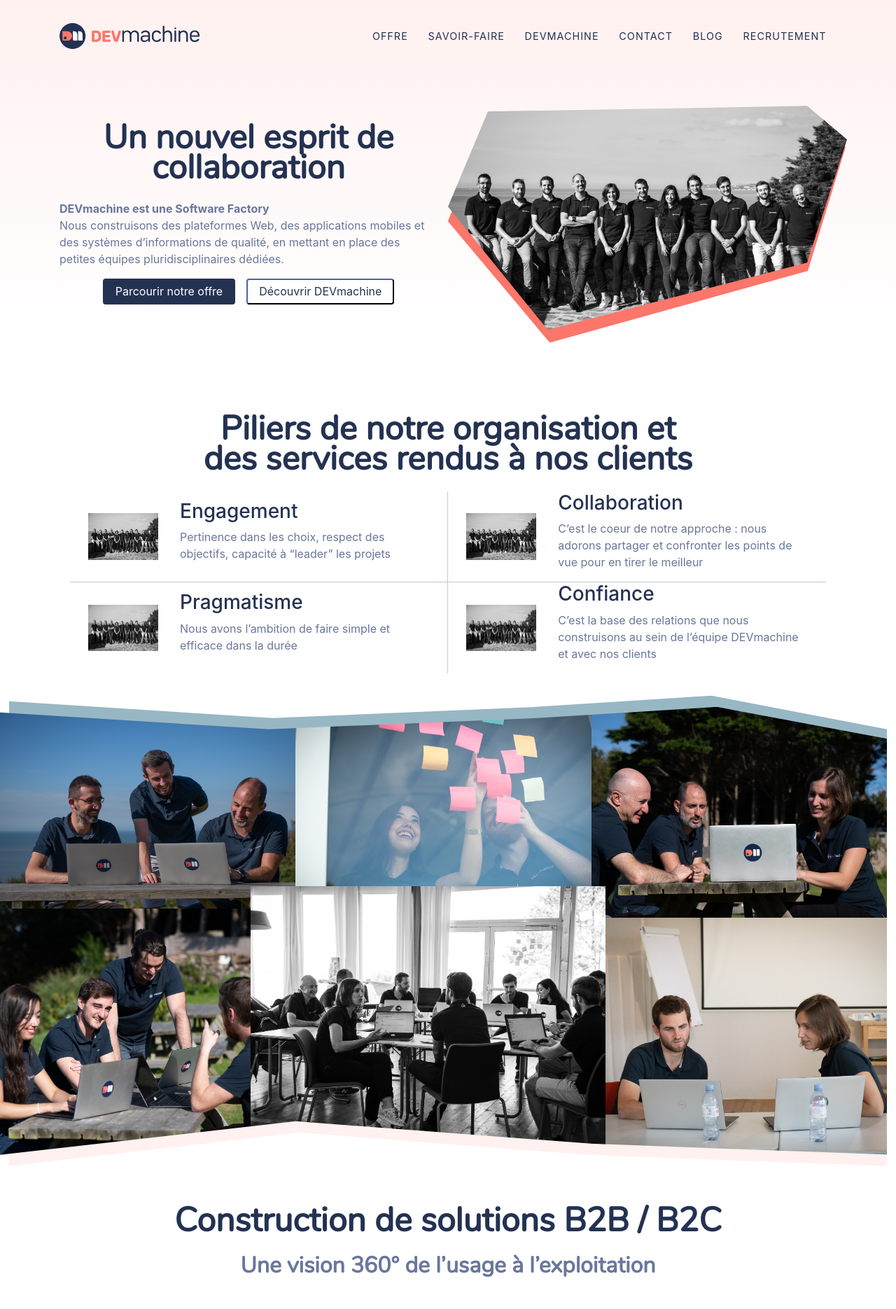
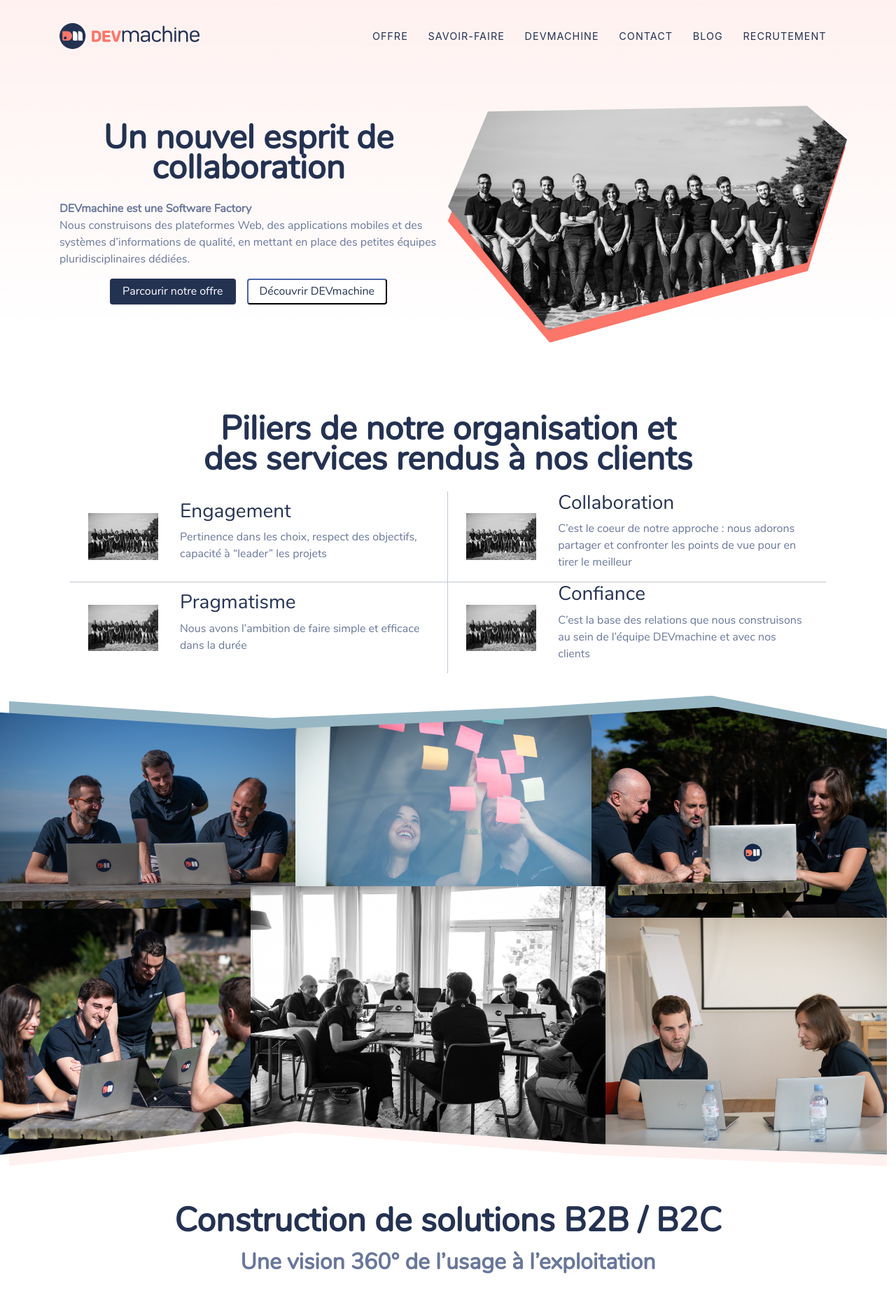
Before and after one commit to DEVmachine-fr/website, a Jekyll site: the page built from index.html, in a window 1280 px wide. Shown: the top 1870 px of the page at 70% size. Built offline with Jekyll 4.4.1, drawn with Linux system fonts in a browser that asks for light colours; nearby versions of some CDN libraries.

Commit message:
fix: style intro

```diff
--- a/_sass/_index.scss
+++ b/_sass/_index.scss
@@ -41,12 +41,6 @@
     // on agrandit le container
     div.container {
       max-width: 98vw;
-    }
-  }
-  @media (max-width: $sm-size) {
-    // quand l'image est dessous, petite marge
-    div.shape-container {
-      margin-top: 2rem;
     }
   }
 }
--- a/assets/css/styles.scss
+++ b/assets/css/styles.scss
@@ -70,12 +70,18 @@
 // PADDING POUR CHAQUE BLOC
 section {
   padding: 3rem 0;
+  @media (max-width: $sm-size) {
+    padding: 1rem 0;
+  }
+}
+
+* {
+  font-family: 'Nunito';
 }
 
 // TITRES
 h1.section-heading,
 h2.section-subheading {
-  font-family: 'Nunito';
   text-align: center;
   width: 100%;
 }
@@ -95,7 +101,14 @@
 
 h2.section-subheading {
   color: $third;
+  font-size: 2rem;
+  line-height: 1.7rem;
   font-weight: 800;
+
+  @media (max-width: $sm-size) {
+    font-size: 1.5rem;
+    line-height: 1.2rem;
+  }
 }
 
 // Intro de chaque page
@@ -103,6 +116,12 @@
   div.btn-container {
     justify-content: center;
     gap: 1rem;
+  }
+  @media (max-width: $sm-size) {
+    // quand l'image est dessous, petite marge
+    div.right-img {
+      margin-top: 2rem;
+    }
   }
 }
 
@@ -117,11 +136,8 @@
 // LISTES FLECHES CUSTOM (pour les ul + articles)
 ul.arrow-list, article.post-content ul {
   list-style-type: none;
-
-  // on retire la marge de base de "ul" sur phone
-  @media (max-width: $sm-size) {
-    padding-inline-start: 0;
-  }
+  // on retire la marge de base de "ul"
+  padding-inline-start: 0;
 
   li {
     background-image: url(/assets/images/circle-arrow-right.svg);
--- a/index.html
+++ b/index.html
@@ -25,7 +25,7 @@
         </div>
       </div>
 
-      <div class="col-md-6 col-sm-12 shape-container">
+      <div class="col-md-6 col-sm-12 shape-container right-img">
         <div class="image-container">
           <img class="w-100" alt="Team DEVmachine" src="/assets/images/website/dm-group.jpg"/>
         </div>
```
